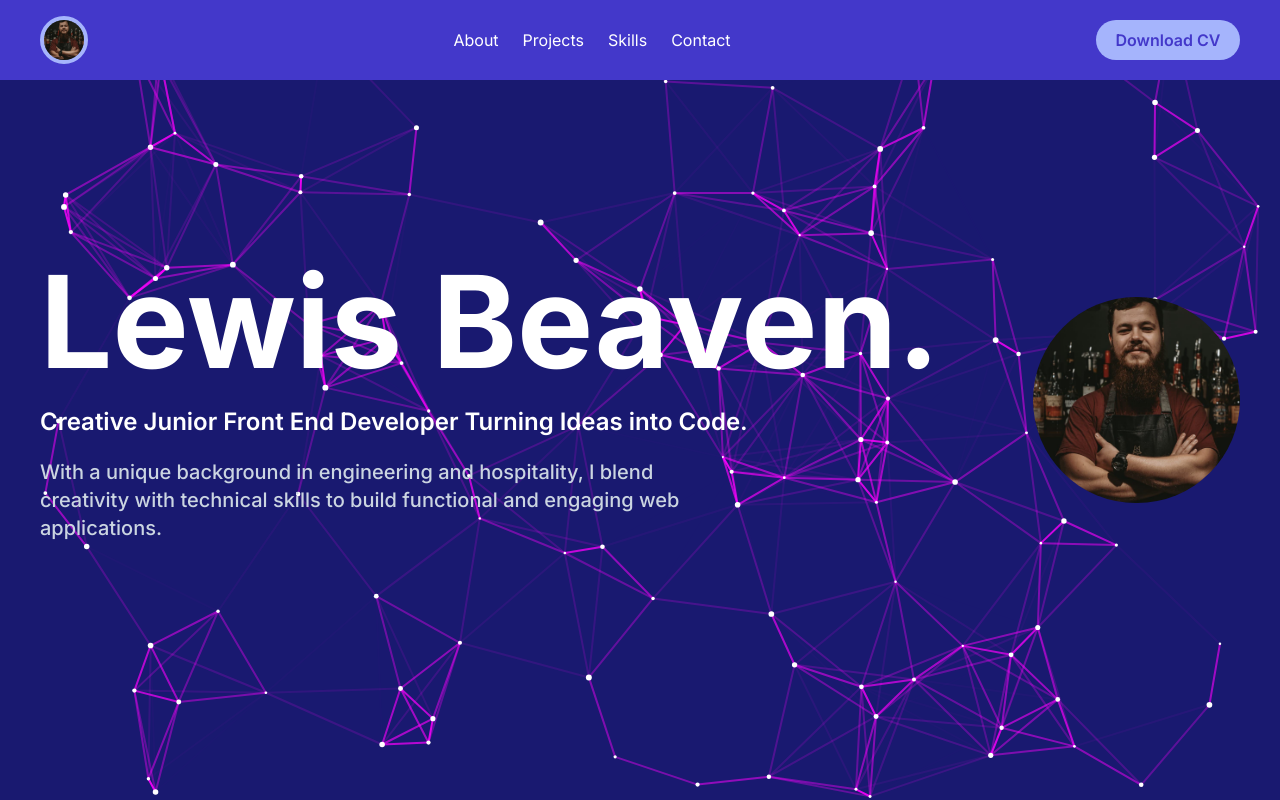
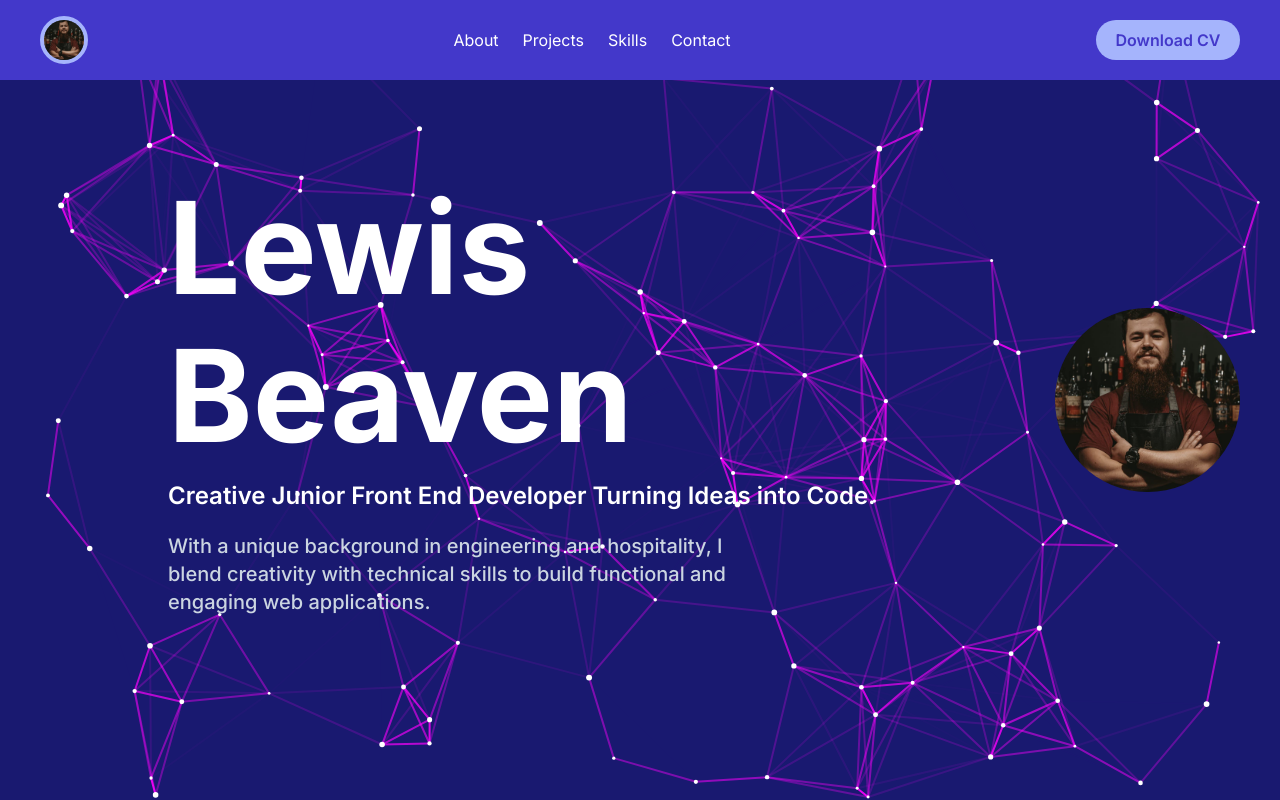
Before and after one commit to LewBeavenDev/Lewbeavendev-Portfolio, a Next.js app: page / in a window 1280 px wide. Built offline with nearby package versions, Linux system fonts and the light colour scheme.

Commit message:
animated hero section

```diff
--- a/components/Hero.tsx
+++ b/components/Hero.tsx
@@ -2,6 +2,9 @@ import React from 'react';
 import ParticlesComponent from './Particles';
 import profilePic from '../public/LewBeavenBar.jpg';
 import Image from 'next/image';
+import { motion } from 'framer-motion';
+
+const nameText = "Lewis Beaven".split(" ");
 
 const Hero = () => {
   return (
@@ -12,19 +15,51 @@ const Hero = () => {
       </div>
 
       {/* Text Content */}
-      <div className="flex flex-col justify-center space-y-5 z-10 text-center md:text-left">
-        <h1 className="text-white font-bold text-5xl md:text-7xl lg:text-9xl">Lewis Beaven.</h1>
-        <h2 className="text-xl md:text-2xl font-semibold text-white">
+      <div className="flex flex-col justify-center pl-32 space-y-5 z-10 text-center md:text-left">
+        {nameText.map((el, i) => (
+          <motion.span
+            initial={{ opacity: 0 }}
+            animate={{ opacity: 1 }}
+            transition={{
+              duration: 0.5,
+              delay: i / 2,
+            }}
+            key={i}
+            className="text-white font-bold text-5xl md:text-7xl lg:text-9xl">{el}{" "}
+          </motion.span>
+        ))}
+        <motion.h2
+          initial={{ opacity: 0, y:50 }}
+          animate={{ opacity: 1, y:0 }}
+          transition={{ duration: 1, delay:1, type: 'spring', stiffness: 300 }}
+          className="text-xl md:text-2xl font-semibold text-white">
           Creative Junior Front End Developer Turning Ideas into Code.
-        </h2>
-        <p className="text-slate-300 font-medium text-lg lg:w-2/3 md:text-xl">
+        </motion.h2>
+        <motion.p
+          initial={{ opacity: 0, y:50 }}
+          animate={{ opacity: 1, y:0 }}
+          transition={{ duration: 1, delay:1.5, type: 'spring', stiffness: 300 }}
+          className="text-slate-300 font-medium text-lg lg:w-2/3 md:text-xl">
           With a unique background in engineering and hospitality, I blend creativity with technical
           skills to build functional and engaging web applications.
-        </p>
+        </motion.p>
       </div>
 
       {/* Profile Picture */}
-      <div className="z-10 flex justify-center mb-10 md:mb-0">
+      <motion.div
+        initial={{ opacity: 0, scale: 0.5 }}
+        animate={{ opacity: 1, scale: 1 }}
+        transition={{
+          duration: 0.3,
+          ease: [0, 0.71, 0.2, 1.01],
+          scale: {
+            type: "spring",
+            damping: 5,
+            stiffness: 100,
+            restDelta: 0.001
+          }
+      }}
+        className="z-10 flex justify-center mb-10 md:mb-0">
         <Image
           src={profilePic}
           alt="Lewis Beaven Profile Picture"
@@ -33,7 +68,7 @@ const Hero = () => {
           height={288}
           priority
         />
-      </div>
+      </motion.div>
       <div></div>
     </div>
   );
```
